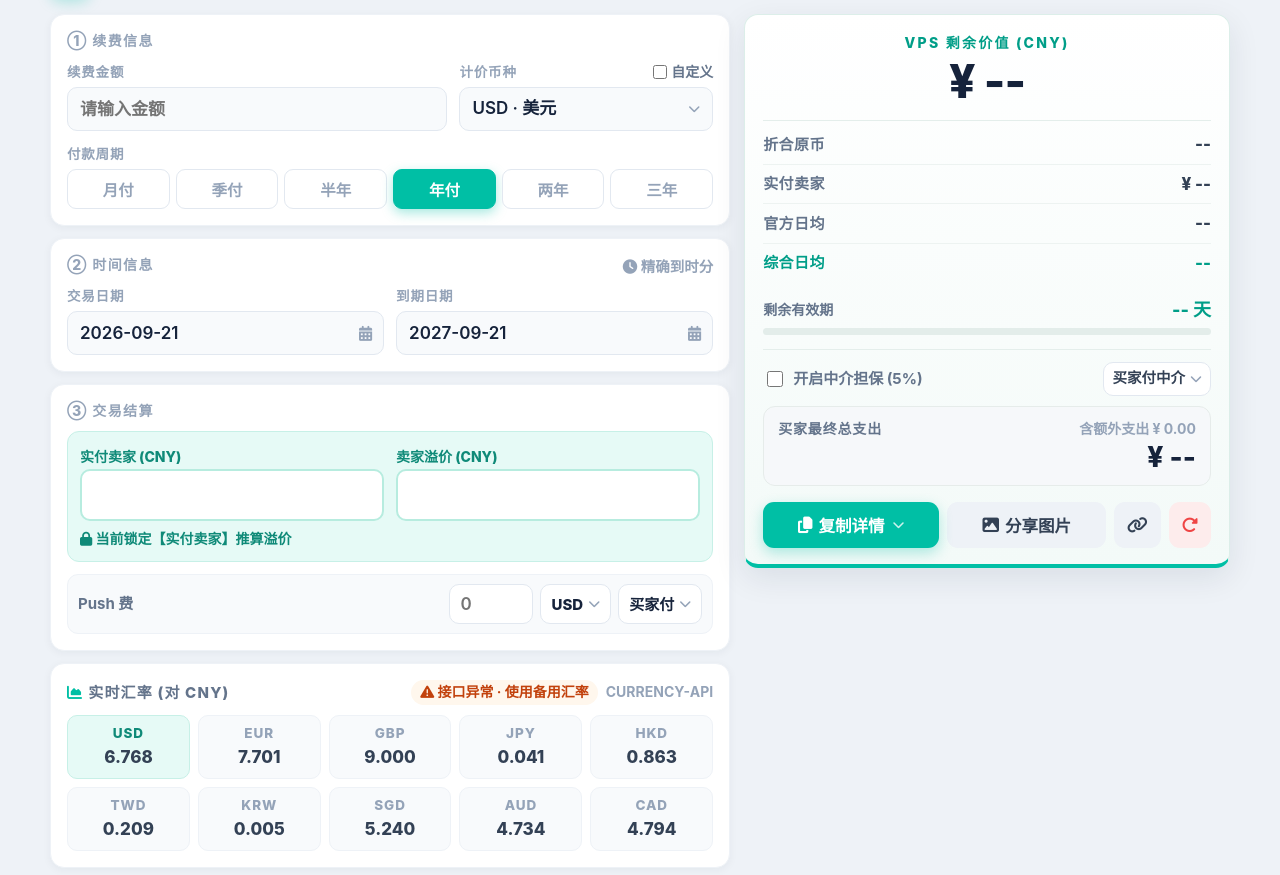
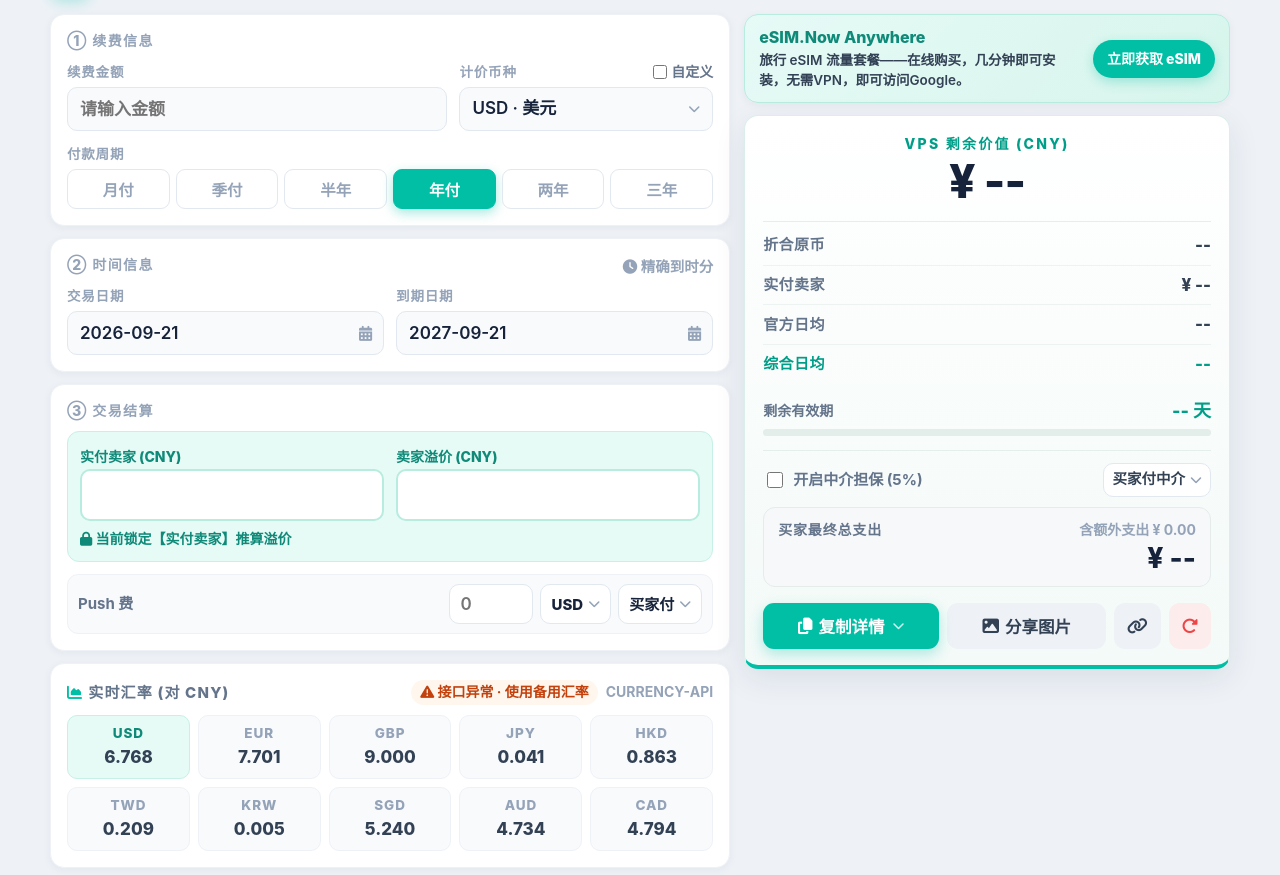
Before and after one commit to FreeyW/vps.ss, a PHP site: page / in a window 1280 px wide. Shown: the part 61-936 px from the top of the page. Run offline with PHP 8.4, Linux system fonts and the light colour scheme; data that the repository does not hold is empty; some libraries are stand-ins or nearby versions.

Commit message:
右侧结果面板上方添加 eSIM.Now banner
- 浅绿色渐变底、绿色边框，悬停上浮；标题品牌绿、描述灰色，CTA 为品牌色胶囊按钮
- 窄屏下 CTA 换行占满宽度

Co-Authored-By: Claude Fable 5.1 <noreply@anthropic.com>
Claude-Session: https://claude.ai/code/session_015qfZt4gXnPd7QhzHTZUxKk

```diff
--- a/assets/style.css
+++ b/assets/style.css
@@ -390,6 +390,59 @@ input::-webkit-calendar-picker-indicator {
 .menu-dropdown .csel-option i { width: 16px; text-align: center; color: var(--faint); font-size: 15px; }
 .menu-dropdown .csel-option:hover i { color: var(--brand-dark); }
 
+/* ---------- 右侧顶部 banner（eSIM） ---------- */
+.esim-banner {
+    display: flex;
+    align-items: center;
+    gap: 12px;
+    padding: 12px 14px;
+    background: linear-gradient(135deg, #e6faf6 0%, #d7f5ec 100%);
+    border: 1px solid #b7ecdf;
+    border-radius: var(--radius);
+    box-shadow: var(--shadow);
+    color: var(--ink);
+    text-decoration: none;
+    transition: transform .15s, box-shadow .15s, border-color .15s;
+}
+
+.esim-banner:hover {
+    transform: translateY(-1px);
+    border-color: var(--brand);
+    box-shadow: 0 8px 22px rgba(0, 191, 165, .18);
+}
+
+.esim-banner__body { flex: 1; min-width: 0; }
+
+.esim-banner__title {
+    font-size: 16px;
+    font-weight: 800;
+    color: #0f8a78;
+    line-height: 1.3;
+}
+
+.esim-banner__desc {
+    margin-top: 3px;
+    font-size: 13.5px;
+    font-weight: 600;
+    line-height: 1.45;
+    color: var(--ink-2);
+}
+
+.esim-banner__cta {
+    flex: none;
+    padding: 9px 14px;
+    border-radius: 99px;
+    background: var(--brand);
+    color: #fff;
+    font-size: 14px;
+    font-weight: 800;
+    white-space: nowrap;
+    box-shadow: 0 4px 12px rgba(0, 191, 165, .3);
+    transition: background .15s;
+}
+
+.esim-banner:hover .esim-banner__cta { background: var(--brand-dark); }
+
 /* ---------- 右侧结果面板（浅色主题） ---------- */
 .result-panel {
     position: sticky;
@@ -770,6 +823,8 @@ input::-webkit-calendar-picker-indicator {
     .share-row { flex-wrap: wrap; }
     .share-key { width: 100%; }
     .share-input { flex: 1 1 0; }
+    .esim-banner { flex-wrap: wrap; }
+    .esim-banner__cta { width: 100%; text-align: center; }
 }
 
 /* ---------- 日期选择（flatpickr 自定义控件，替代系统原生弹层） ---------- */
--- a/index.php
+++ b/index.php
@@ -290,6 +290,14 @@ $pushCurrOptions = array_merge(['CNY'], RATE_GRID);
 
         <!-- 右侧：结果面板（浅色） -->
         <div class="col col-result">
+            <a class="esim-banner" href="https://esim.now/zh/esim/china?utm_source=vps.ss&utm_medium=banner" target="_blank" rel="noopener">
+                <div class="esim-banner__body">
+                    <div class="esim-banner__title">eSIM.Now Anywhere</div>
+                    <div class="esim-banner__desc">旅行 eSIM 流量套餐——在线购买，几分钟即可安装，无需VPN，即可访问Google。</div>
+                </div>
+                <span class="esim-banner__cta">立即获取 eSIM</span>
+            </a>
+
             <aside class="result-panel" aria-live="polite">
                 <div class="result-hero">
                     <p class="hero-label">VPS 剩余价值 (CNY)</p>
```
